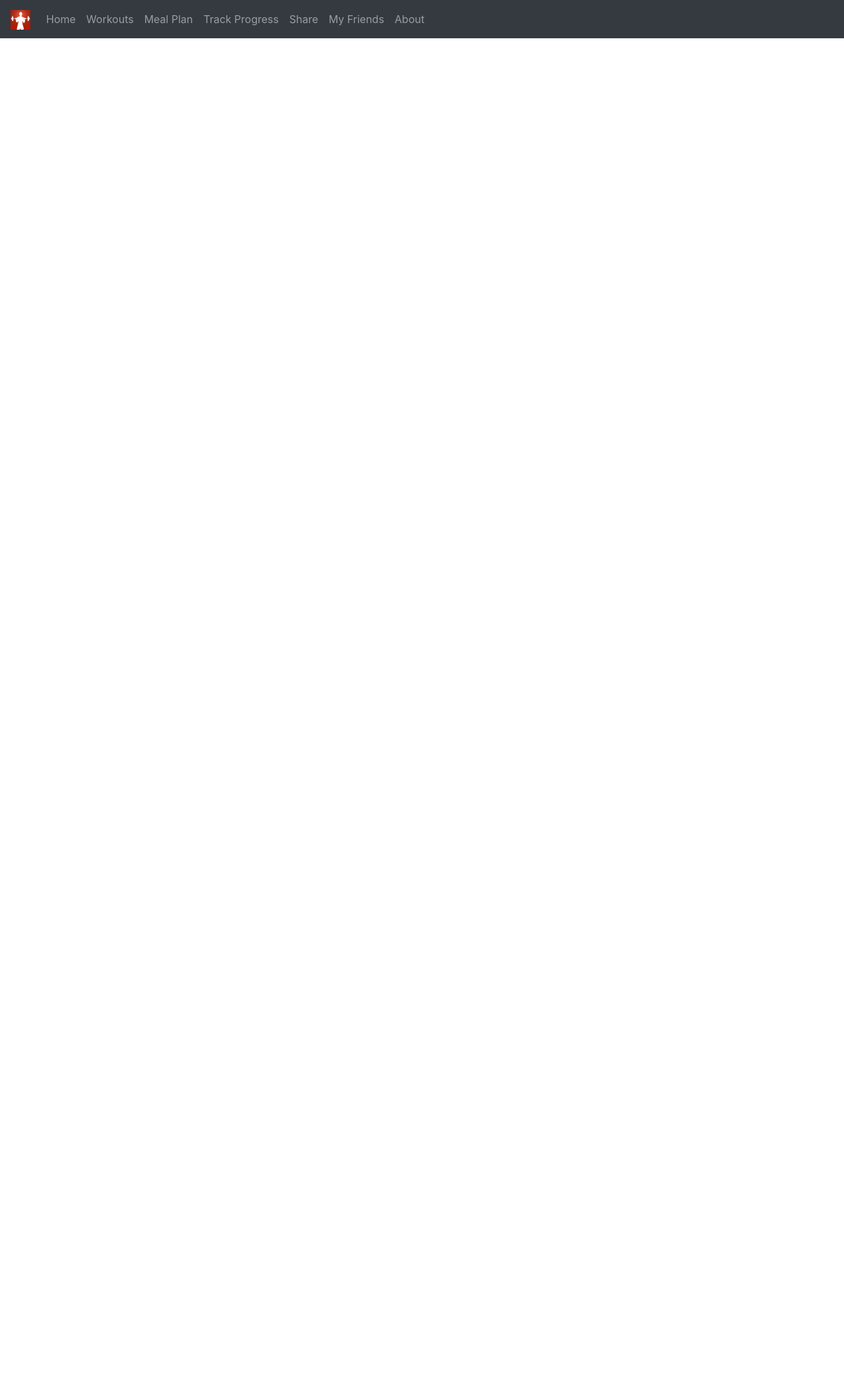
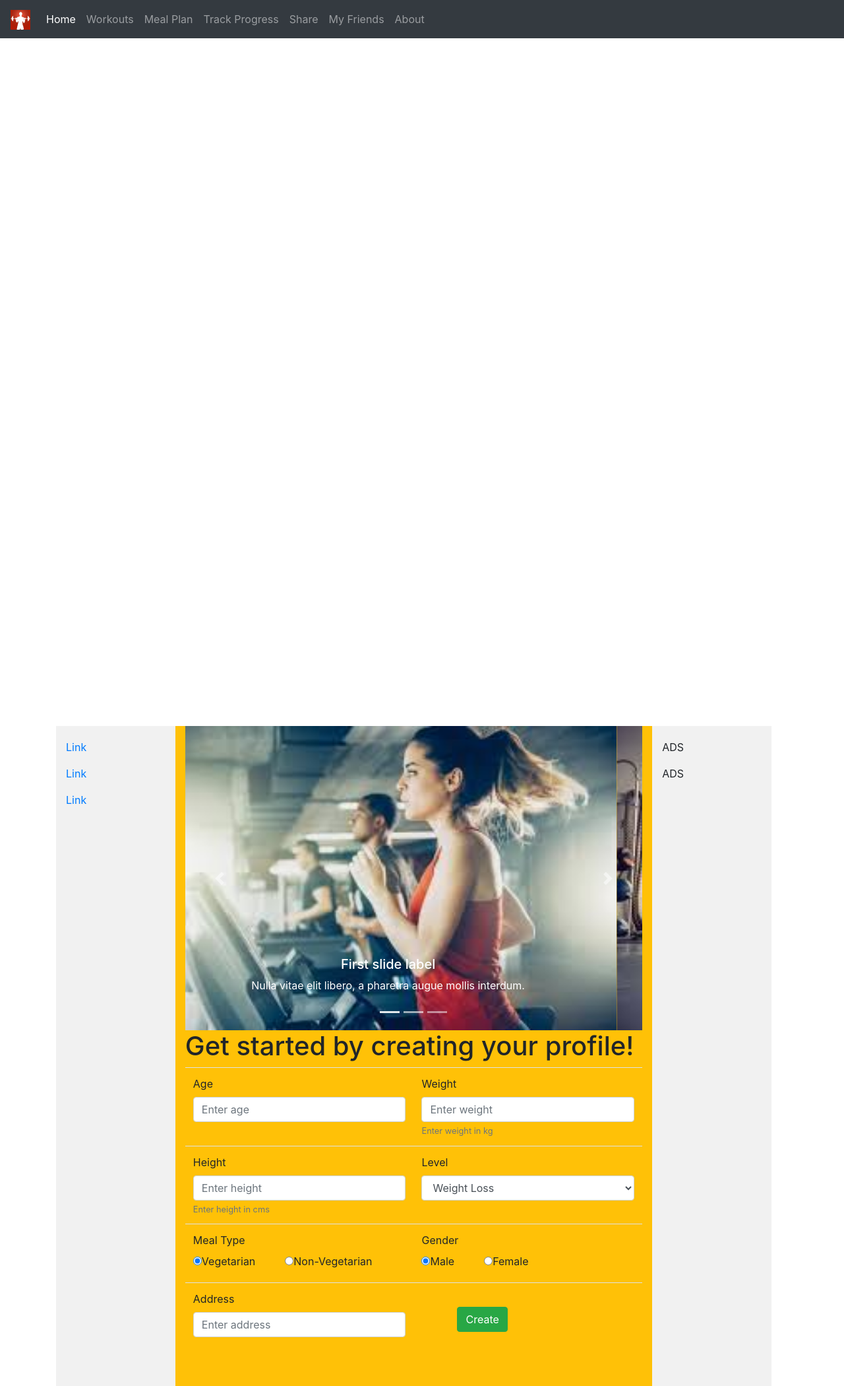
Before and after one commit to virgo18990/fitness-tracker, a Vue app in the folder client/: page /Home in a window 1280 px wide. Shown: the whole page at 66% size. Before the commit the page ends 800 px from the top, so only its background shows below. Built offline with nearby package versions, Linux system fonts and the light colour scheme.

Commit message:
Adding jwt, client security, client-server deep linking, authorization. Also added create profile to home page

```diff
--- a/client/src/App.vue
+++ b/client/src/App.vue
@@ -7,7 +7,7 @@
         <button type="button" class="close" aria-label="Close" @click="Globals.deleteError(i)">
           <span aria-hidden="true">&times;</span>
         </button>
-        <strong>{{e.msg}}</strong>
+        <strong>{{e.message}}</strong>
       </div>
 
       <router-view/>
--- a/client/src/components/Nav.vue
+++ b/client/src/components/Nav.vue
@@ -9,25 +9,25 @@
         <div class="collapse navbar-collapse" id="navbarCollapse">
             <ul class="navbar-nav mr-auto">
                 <li class="nav-item ">
-                    <router-link class="nav-link" to="/" active-class="active" exact>Home <span class="sr-only">(current)</span></router-link>
+                    <router-link class="nav-link" to="/Home" active-class="active" exact>Home <span class="sr-only">(current)</span></router-link>
                 </li>
                 <li class="nav-item">
-                    <router-link class="nav-link" to="/MyFriends">Workouts</router-link>
+                    <router-link class="nav-link" to="/Home">Workouts</router-link>
                 </li>
                 <li class="nav-item">
-                    <router-link class="nav-link" to="/MyFriends">Meal Plan</router-link>
+                    <router-link class="nav-link" to="/Home">Meal Plan</router-link>
                 </li>
                 <li class="nav-item">
-                    <router-link class="nav-link" to="/MyFriends">Track Progress</router-link>
+                    <router-link class="nav-link" to="/Home">Track Progress</router-link>
                 </li>
                 <li class="nav-item">
-                    <router-link class="nav-link" to="/MyFriends">Share</router-link>
+                    <router-link class="nav-link" to="/Home">Share</router-link>
                 </li>
                 <li class="nav-item">
-                    <router-link class="nav-link" to="/MyFriends">My Friends</router-link>
+                    <router-link class="nav-link" to="/Home">My Friends</router-link>
                 </li>
                 <li class="nav-item">
-                    <router-link class="nav-link" to="/About" active-class="active">About</router-link>
+                    <router-link class="nav-link" to="/about" active-class="active">About</router-link>
                 </li>
 
 
--- a/client/src/main.js
+++ b/client/src/main.js
@@ -19,6 +19,7 @@ Vue.config.productionTip = false
 })*/
 
 new Vue({
+
   router,
   render: h => h(App)
 }).$mount('#app')
--- a/client/src/models/api.js
+++ b/client/src/models/api.js
@@ -8,8 +8,8 @@ export const Globals = {
     }
 }
 
-export function login(){
-    Globals.user = { email: "john@gmail.com" }
+export function Login(){
+    Globals.user = { Email: "john@gmail.com" }
 }
 
 /*export function api(url){
@@ -18,15 +18,18 @@ export function login(){
 
 export async function api(url, data){
     let response = null;
+    let headers = { "Authorization": `Bearer ${Globals.token}` }
     if(!data){
         //return fetch(API_ROOT + url).then(x=> x.json());
-        response = await fetch(API_ROOT + url);
+        //response = await fetch(API_ROOT + url);
+        response = await fetch(API_ROOT + url, { headers });
     }else{
         response = await fetch(API_ROOT + url, {
             method: "POST", // *GET, POST, PUT, DELETE, etc.
             cache: "no-cache", // *default, no-cache, reload, force-cache, only-if-cached
             headers: {
-                "Content-Type": "application/json",
+                ...headers,
+                "Content-Type": "application/json"
             },
             body: JSON.stringify(data), // body data type must match "Content-Type" header
         })
--- a/client/src/models/users.js
+++ b/client/src/models/users.js
@@ -1,6 +1,13 @@
 import { api, Globals } from "./api";
 
 export async function GetFriends(){
-    const x = await api("MyFriendsController/GetFriends", { Request_From: Globals.user.email })
+    const x = await api("MyFriendsController/GetFriends", { Request_From: Globals.user.Email })
     return x;
 }
+
+export async function Login(data){
+    const x = await api("UserController/Login", data)
+    Globals.user = x.user;
+    Globals.token = x.token;
+    return x;
+}
--- a/client/src/router/index.js
+++ b/client/src/router/index.js
@@ -6,11 +6,15 @@ import MyFriends from "../views/MyFriends.vue"
 import About from "../views/About.vue"
 import HelloWorld from '@/components/HelloWorld'
 import Register from '@/components/Register'
-
+import { Globals } from "@/models/api";
 
 Vue.use(Router)
 
-export default new Router({
+function gaurd(to, from, next){
+
+}
+
+const router = new Router({
   mode: 'history',
   base: process.env.BASE_URL,
   routes: [
@@ -26,13 +30,13 @@ export default new Router({
     },
     {
       path: '/',
-      name: 'home',
-      component: Home
+      name: 'Login',
+      component: Login
     },
     {
-      path: '/Login',
-      name: 'Login',
-      component: Login
+      path: '/Home',
+      name: 'Home',
+      component: Home
     },
     {
       path: '/MyFriends',
@@ -49,3 +53,15 @@ export default new Router({
     }
   ]
 })
+
+router.beforeEach((to, from, next)=>{
+  //console.log({ to, from });
+  const publicRoutes = ['Home', 'Login'];
+  if(!publicRoutes.includes( to.name ) && !Globals.user){
+    Globals.redirectRoute = { name: to.name, path: to.path, params: to.params, query: to.query, hash: to.hash  }
+    return next('Login');
+  }
+  next();
+})
+
+export default router;
--- a/client/src/views/Home.vue
+++ b/client/src/views/Home.vue
@@ -49,6 +49,94 @@
       <span class="sr-only">Next</span>
     </a>
   </div>
+
+  <div>
+    <form>
+
+  <div class="form-group">
+    <div>
+      <h1> Get started by creating your profile!</h1>
+    </div>
+    <table class="table">
+
+
+        <tr>
+
+          <td>
+            <label for="Age">Age</label>
+    <input type="text" class="form-control" id="Age" placeholder="Enter age">
+
+          </td>
+          <td>
+            <label for="Weight">Weight</label>
+            <input type="text" class="form-control" id="Weight" placeholder="Enter weight">
+            <small id="WeightHelp" class="form-text text-muted">Enter weight in kg</small>
+          </td>
+        </tr>
+        <tr>
+
+          <td>
+            <label for="Height">Height</label>
+            <input type="text" class="form-control" id="Height" placeholder="Enter height">
+            <small id="HeightHelp" class="form-text text-muted">Enter height in cms</small>
+          </td>
+          <td>
+            <label for="Level">Level</label>
+            <br>
+             <div class="form-group">
+
+               <select class="form-control" name="Level" id="Level">
+                 <option>Weight Loss</option>
+                 <option>Build Muscle</option>
+                 <option>Stay Fit</option>
+               </select>
+             </div>
+
+           </td>
+        </tr>
+
+        <tr>
+          <td>
+             <label for="MealType">Meal Type</label>
+            <br>
+                <input type="radio" name="Vegetarian" id="Vegetarian" autocomplete="off" checked>
+                <label for="Vegetarian">Vegetarian &nbsp;  &nbsp; &nbsp;  &nbsp;  &nbsp;</label>
+
+                <input type="radio" name="NonVegetarian" id="NonVegetarian" autocomplete="off">
+                <label for="NonVegetarian">Non-Vegetarian</label>
+          </td>
+          <td>
+            <label for="Gender">Gender</label>
+            <br>
+
+                <input type="radio" name="Male" id="Male" autocomplete="off" checked>
+                <label for="Male">Male &nbsp;  &nbsp; &nbsp;  &nbsp;  &nbsp;</label>
+
+                <input type="radio" name="Female" id="Female" autocomplete="off">
+                <label for="Female">Female</label>
+           </td>
+        </tr>
+        <tr>
+          <td>
+
+            <label for="Address">Address</label>
+            <input type="text" class="form-control" id="Address" placeholder="Enter address">
+            </td>
+            <td>
+               <br>
+              &nbsp;  &nbsp; &nbsp;  &nbsp; &nbsp;  &nbsp; <button type="submit" class="btn btn-success">Create</button>
+            </td>
+        </tr>
+
+    </table>
+
+  </div>
+
+
+</form>
+  </div>
+
+
 </div>
     </div>
     <div class="col-sm-2 sidenav">
@@ -86,15 +174,14 @@ export default {
 @import '../../node_modules/bootstrap/dist/css/bootstrap.min.css';
 
 .home{
-  margin-top:852px;
+  margin-top:1100px;
 
 }
 
-
-
 /* Set height of the grid so .sidenav can be 100% (adjust as needed) */
-    .row.content {height:748px ;
+    .row.content {height:1000px ;
     margin-right: 10px;
+    background-color: #ffc107;
 
     }
 
@@ -107,7 +194,7 @@ export default {
 
     /* Set black background color, white text and some padding */
     .footer {
-      background-color: #555;
+      background-color:#ffc107;
       color: white;
       padding: 15px;
     }
--- a/client/src/views/Login.vue
+++ b/client/src/views/Login.vue
@@ -35,14 +35,17 @@
     <label class="form-check-label" for="exampleCheck1">Keep me signed in</label>
   </div>
 
-<div v-if="!Globals.user">
+<!--<div v-if="!Globals.user">
  <button type="submit" class="btn btn-primary btn-space" @click.prevent="login">Login</button>
   <button type="submit" class="btn btn-primary btn-space">Sign Up</button>
-</div>
+</div>-->
 <!--<span class="navbar-text" v-if="Globals.user">Welcome {{Globals.user.name}}</span>-->
 
-<div v-if="Globals.user">
-<button type="submit" class="btn btn-primary btn-space" @click="login">Login</button>
+<!--<div v-if="Globals.user">-->
+  <div>
+<!--<button type="submit" class="btn btn-primary btn-space" @click="login">Login</button>-->
+
+<button type="submit" class="btn btn-primary" @click="submit">Login</button>
 </div>
 
 </form>
@@ -56,23 +59,43 @@
 <script>
 // @ is an alias to /src
 
-import { login, Globals } from "@/models/api.js";
+import {  Globals } from "@/models/api.js";
+import { Login } from "@/models/users"; //should it be users.js
 import toastr from 'toastr';
-import 'toastr/build/toastr.css';
+//import 'toastr/build/toastr.css';
 
 export default {
   data: ()=>({
         //user: null
-        Globals: Globals
+        Globals: Globals,
+        data: {},
+        newUser: null
     }),
     methods: {
-        login(){
+        /*login(){
             //this.user = { name: "Easwaren" };
             //login();
 
             toastr.success("You've logged in successfully!");
+        }*/
+
+          async submit(){
+            try {
+              const m = await Login(this.data);
+              //this.newUser = m.user;
+              this.$router.push(Globals.redirectRoute)
+              //Globals.user = m.user;
+              //Globals.token = m.token;
+              toastr.success("You've logged in successfully!")
+            } catch (error) {
+              Globals.errors.push(error);
+              toastr.error(error.message);
+            }
         }
     }
 
 }
 </script>
+
+<style>
+</style>
```
Also changed, not shown: 2 other files (tests, documents, lock files or other folders).
